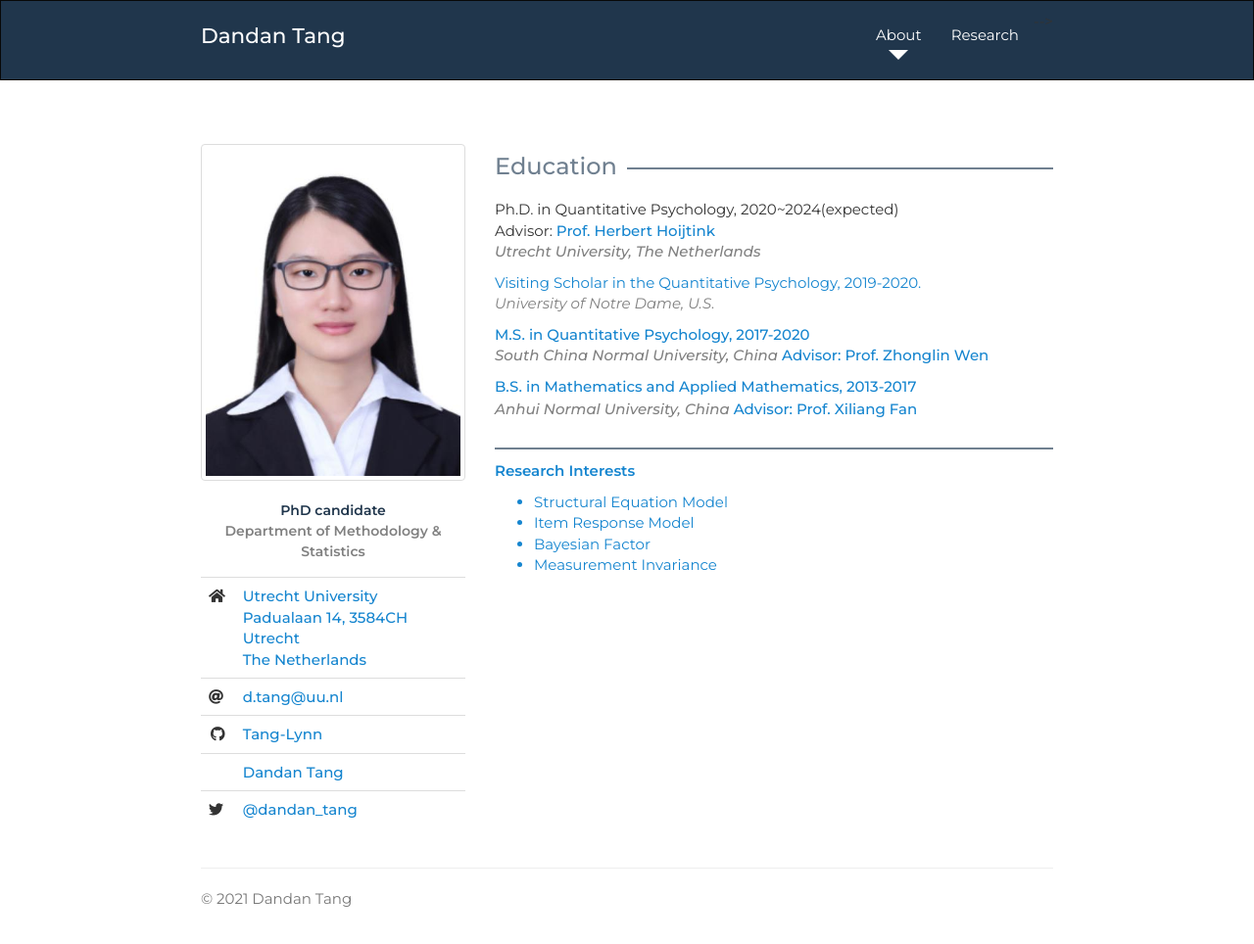
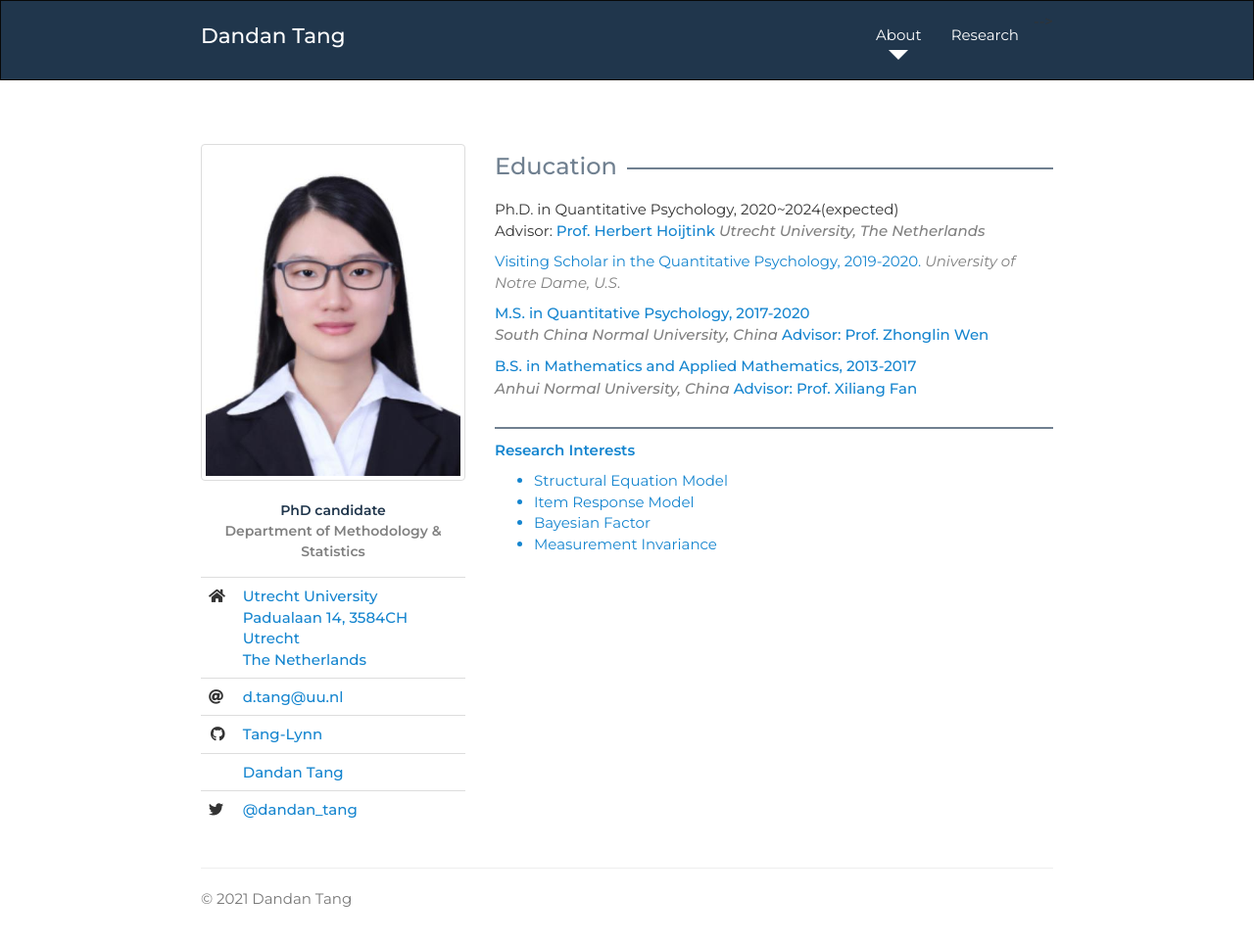
Before and after one commit to Tang-Lynn/tang-lynn.github.io, a Jekyll site: the page index.html, which Jekyll copies as it is, in a window 1280 px wide. Shown: the whole page at 98% size. Built offline with Jekyll 4.4.1, drawn with Linux system fonts in a browser that asks for light colours; nearby versions of some CDN libraries; a style sheet for code colours, icons or effects is not loaded.

```diff
--- a/index.html
+++ b/index.html
@@ -107,22 +107,22 @@
         <ul id="education">
           <li>
           Ph.D. in Quantitative Psychology, 2020~2024(expected)<br>
-           Advisor: <a href="https://www.uu.nl/staff/hhoijtink">Prof. Herbert Hoijtink <br>
+           Advisor: <a href="https://www.uu.nl/staff/hhoijtink">Prof. Herbert Hoijtink
           <span class="university"><em>Utrecht University, The Netherlands</em></span>
           </li>
 	 <li>
-            Visiting Scholar in the Quantitative Psychology, 2019-2020. <br>
+            Visiting Scholar in the Quantitative Psychology, 2019-2020.
             <span class="university"><em>University of Notre Dame, U.S.</em></span>
           </li>
           <li>
             M.S. in Quantitative Psychology, 2017-2020 <br>
             <span class="university"><em>South China Normal University, China</em></span>
-	   Advisor: <a href="https://psy.scnu.edu.cn/a/20150624/17.html">Prof. Zhonglin Wen <br>
+	   Advisor: <a href="https://psy.scnu.edu.cn/a/20150624/17.html">Prof. Zhonglin Wen
 	</li>
           </ul>
 	    B.S. in Mathematics and Applied Mathematics, 2013-2017 <br>
             <span class="university"><em>Anhui Normal University, China</em></span>
-	    Advisor: <a href="https://math.ahnu.edu.cn/info/1078/6926.htm">Prof. Xiliang Fan <br>
+	    Advisor: <a href="https://math.ahnu.edu.cn/info/1078/6926.htm">Prof. Xiliang Fan
 	</li>
           </ul>
 
```
